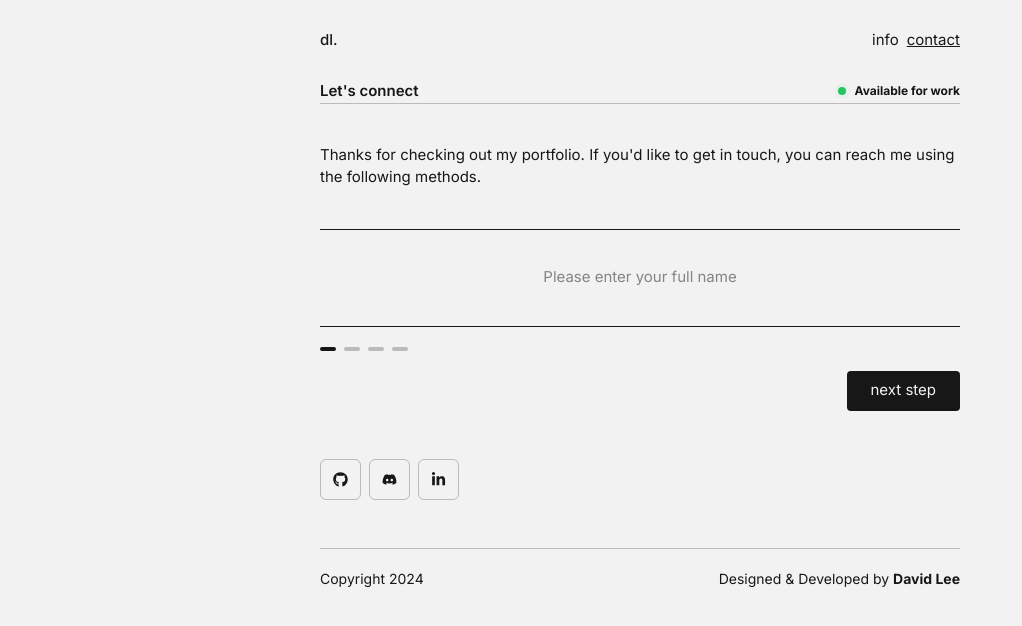
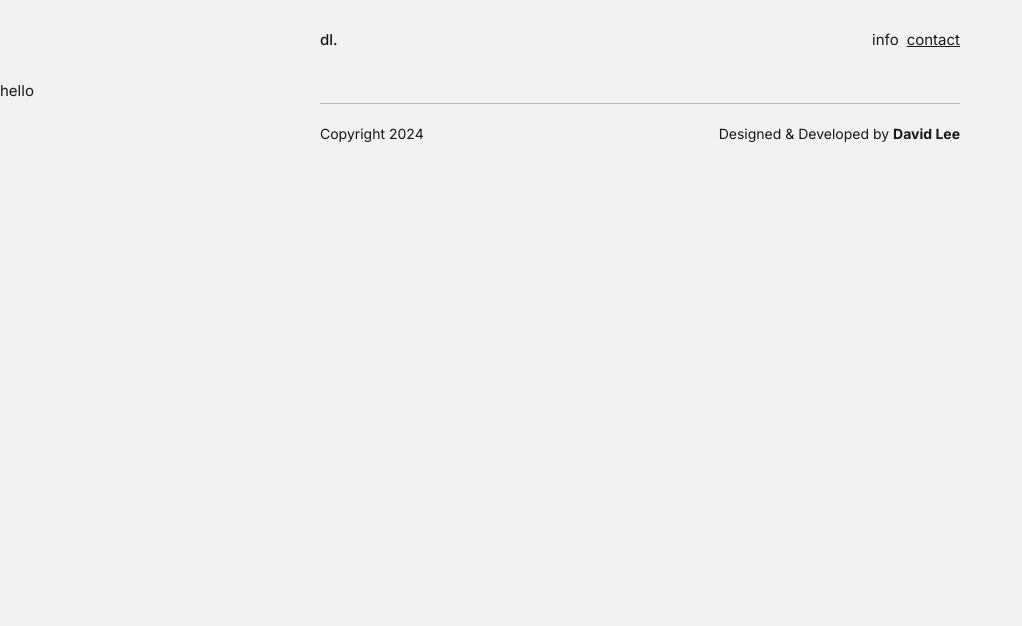
Before and after one commit to DLee1993/portfolio_website, a Next.js app: page /contact in a window 1280 px wide. Shown: the top 626 px of the page, without its empty margins (0-1022 px from the left). Built offline with nearby package versions, Linux system fonts and the light colour scheme.

Commit message:
added contact component to contact page

```diff
--- a/app/contact/page.tsx
+++ b/app/contact/page.tsx
@@ -1,5 +1,25 @@
-import Contact from "@/components/Contact";
 const page = () => {
-    return <Contact />;
+    return <h1>hello</h1>;
 };
 export default page;
+
+{
+    /**
+
+    <section className={path === "/contact" ? "customWidth" : ""}>
+            <aside className="flex justify-between items-center border-b border-foreground25">
+                <h2 className="text-subHeading font-semibold">Let&apos;s connect</h2>
+                <AvailableToWork />
+            </aside>
+            <p className="mt-10">
+                Thanks for checking out my portfolio. If you&apos;d like to get in touch, you can
+                reach me using the following methods.
+            </p>
+            {path === "/contact" && <ContactForm />}
+            <section className="w-fit my-12 flex justify-center items-center gap-2">
+                <SocialLinks />
+            </section>
+        </section>
+
+*/
+}
```
